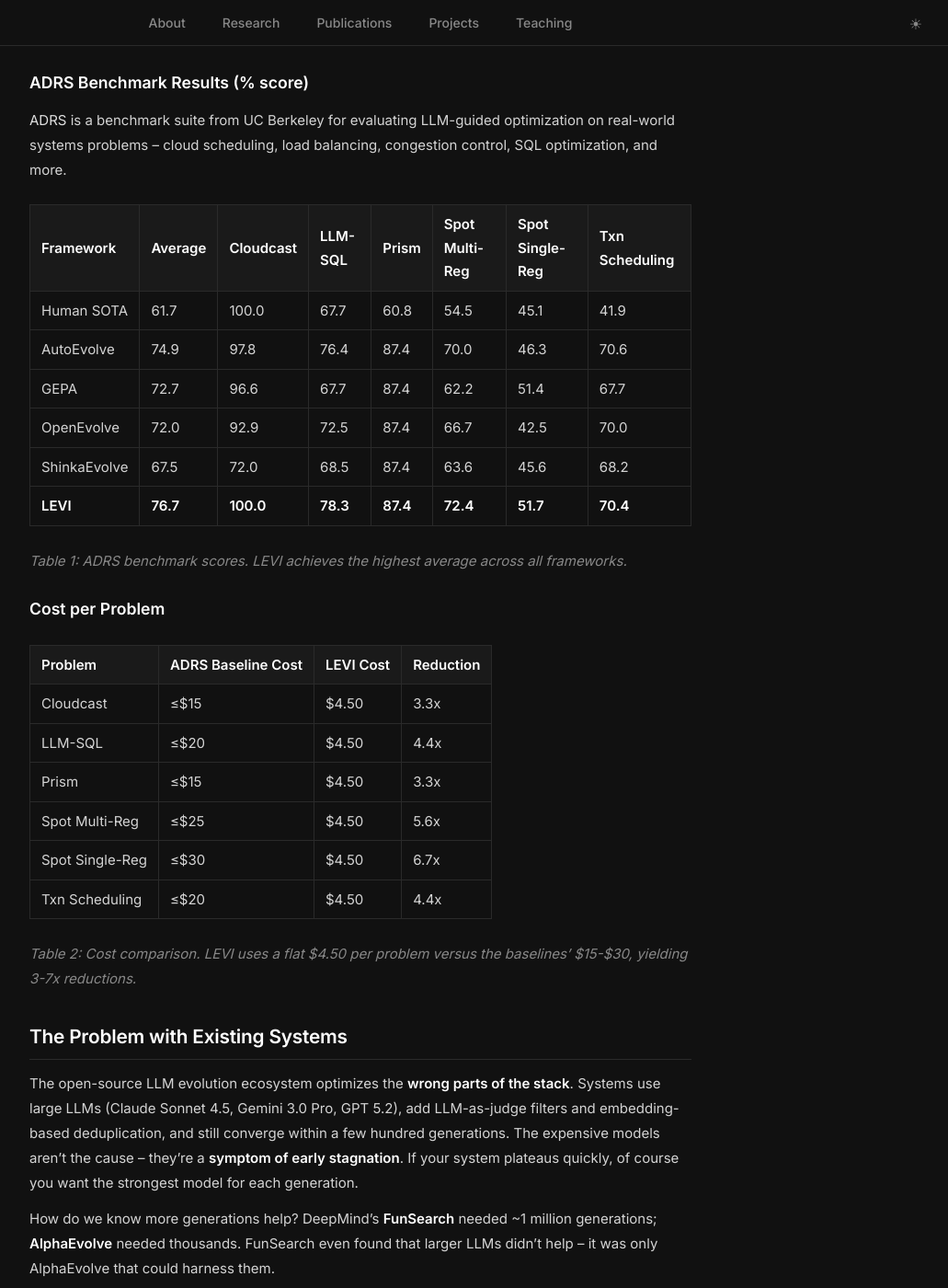
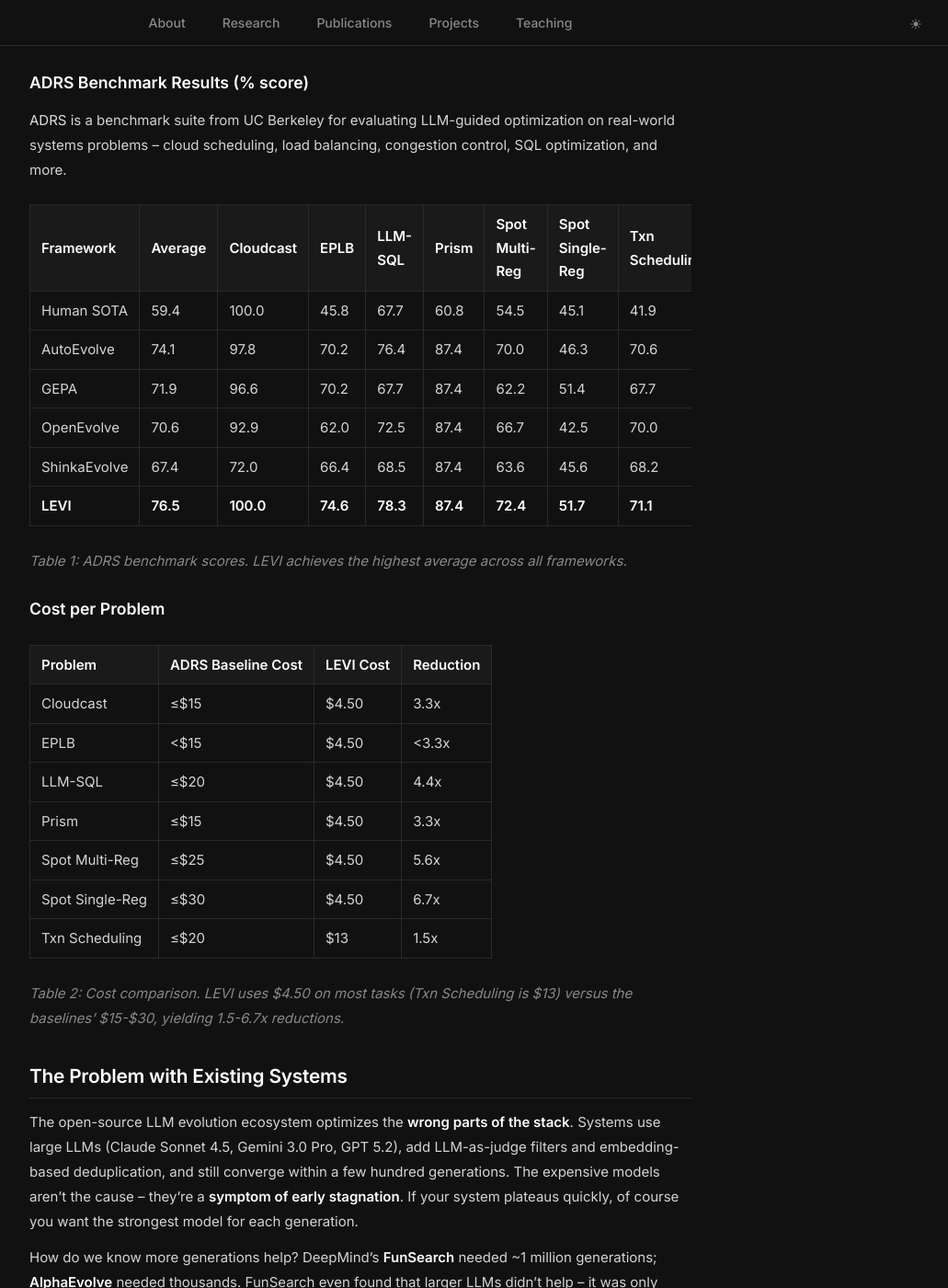
Before and after one commit to ttanv/ttanv.github.io, a Jekyll site: the page built from levi.md, in a window 1280 px wide and 1400 px high, scrolled down 757 px. Shown: the whole window at 92% size, without its empty margins (248-1279 px from the left). Built offline with Jekyll 4.4.1, drawn with Linux system fonts in a browser that asks for light colours; some of the changed text lies outside the part shown.

Commit message:
Update ADRS EPLB and txn scheduling scores

```diff
--- a/levi.md
+++ b/levi.md
@@ -94,7 +94,7 @@ Existing LLM-based evolutionary systems (OpenEvolve, ShinkaEvolve) have **weak d
 
 LEVI fixes the root cause: **CVT-MAP-Elites** with **AST-based behavioral fingerprinting** keeps a diverse archive where each cell holds the best solution for its behavioral niche. Different algorithmic approaches naturally land in different cells, so the system never collapses onto one strategy. We split mutations into two tiers: **cheap small models** (e.g. Qwen-30B) for hundreds of narrow mutations, and a **larger model** (Gemini Flash) used sparingly for paradigm shifts.
 
-Result: ***better*** scores than OpenEvolve, ShinkaEvolve, and GEPA on ADRS benchmarks at **3-7x lower cost**.
+Result: ***better*** scores than OpenEvolve, ShinkaEvolve, and GEPA on ADRS benchmarks at **1.5-6.7x lower cost**.
 
 **LEVI will be open-sourced on GitHub soon.** Point it at a scoring function and a seed program and it runs until the budget is spent.
 
@@ -102,14 +102,14 @@ Result: ***better*** scores than OpenEvolve, ShinkaEvolve, and GEPA on ADRS benc
 
 [ADRS](https://ucbskyadrs.github.io/) is a benchmark suite from UC Berkeley for evaluating LLM-guided optimization on real-world systems problems -- cloud scheduling, load balancing, congestion control, SQL optimization, and more.
 
-| Framework | Average | Cloudcast | LLM-SQL | Prism | Spot Multi-Reg | Spot Single-Reg | Txn Scheduling |
-|---|---|---|---|---|---|---|---|
-| Human SOTA | 61.7 | 100.0 | 67.7 | 60.8 | 54.5 | 45.1 | 41.9 |
-| AutoEvolve | 74.9 | 97.8 | 76.4 | 87.4 | 70.0 | 46.3 | 70.6 |
-| GEPA | 72.7 | 96.6 | 67.7 | 87.4 | 62.2 | 51.4 | 67.7 |
-| OpenEvolve | 72.0 | 92.9 | 72.5 | 87.4 | 66.7 | 42.5 | 70.0 |
-| ShinkaEvolve | 67.5 | 72.0 | 68.5 | 87.4 | 63.6 | 45.6 | 68.2 |
-| **LEVI** | **76.7** | **100.0** | **78.3** | **87.4** | **72.4** | **51.7** | **70.4** |
+| Framework | Average | Cloudcast | EPLB | LLM-SQL | Prism | Spot Multi-Reg | Spot Single-Reg | Txn Scheduling |
+|---|---|---|---|---|---|---|---|---|
+| Human SOTA | 59.4 | 100.0 | 45.8 | 67.7 | 60.8 | 54.5 | 45.1 | 41.9 |
+| AutoEvolve | 74.1 | 97.8 | 70.2 | 76.4 | 87.4 | 70.0 | 46.3 | 70.6 |
+| GEPA | 71.9 | 96.6 | 70.2 | 67.7 | 87.4 | 62.2 | 51.4 | 67.7 |
+| OpenEvolve | 70.6 | 92.9 | 62.0 | 72.5 | 87.4 | 66.7 | 42.5 | 70.0 |
+| ShinkaEvolve | 67.4 | 72.0 | 66.4 | 68.5 | 87.4 | 63.6 | 45.6 | 68.2 |
+| **LEVI** | **76.5** | **100.0** | **74.6** | **78.3** | **87.4** | **72.4** | **51.7** | **71.1** |
 
 *Table 1: ADRS benchmark scores. LEVI achieves the highest average across all frameworks.*
 
@@ -118,13 +118,14 @@ Result: ***better*** scores than OpenEvolve, ShinkaEvolve, and GEPA on ADRS benc
 | Problem | ADRS Baseline Cost | LEVI Cost | Reduction |
 |---|---|---|---|
 | Cloudcast | ≤$15 | $4.50 | 3.3x |
+| EPLB | <$15 | $4.50 | <3.3x |
 | LLM-SQL | ≤$20 | $4.50 | 4.4x |
 | Prism | ≤$15 | $4.50 | 3.3x |
 | Spot Multi-Reg | ≤$25 | $4.50 | 5.6x |
 | Spot Single-Reg | ≤$30 | $4.50 | 6.7x |
-| Txn Scheduling | ≤$20 | $4.50 | 4.4x |
+| Txn Scheduling | ≤$20 | $13 | 1.5x |
 
-*Table 2: Cost comparison. LEVI uses a flat $4.50 per problem versus the baselines' $15-$30, yielding 3-7x reductions.*
+*Table 2: Cost comparison. LEVI uses $4.50 on most tasks (Txn Scheduling is $13) versus the baselines' $15-$30, yielding 1.5-6.7x reductions.*
 
 ## The Problem with Existing Systems
 
@@ -134,7 +135,7 @@ How do we know more generations help? DeepMind's **FunSearch** needed ~1 million
 
 LEVI aims to dismiss two notions:
 
-- **"LLM evolution must be expensive"** -- we show 3-7x budget reductions
+- **"LLM evolution must be expensive"** -- we show 1.5-6.7x budget reductions
 - **"You need SOTA models"** -- we mainly use 30B-100B models, with Gemini Flash sparingly
 
 ## How LEVI Fixes This
```
